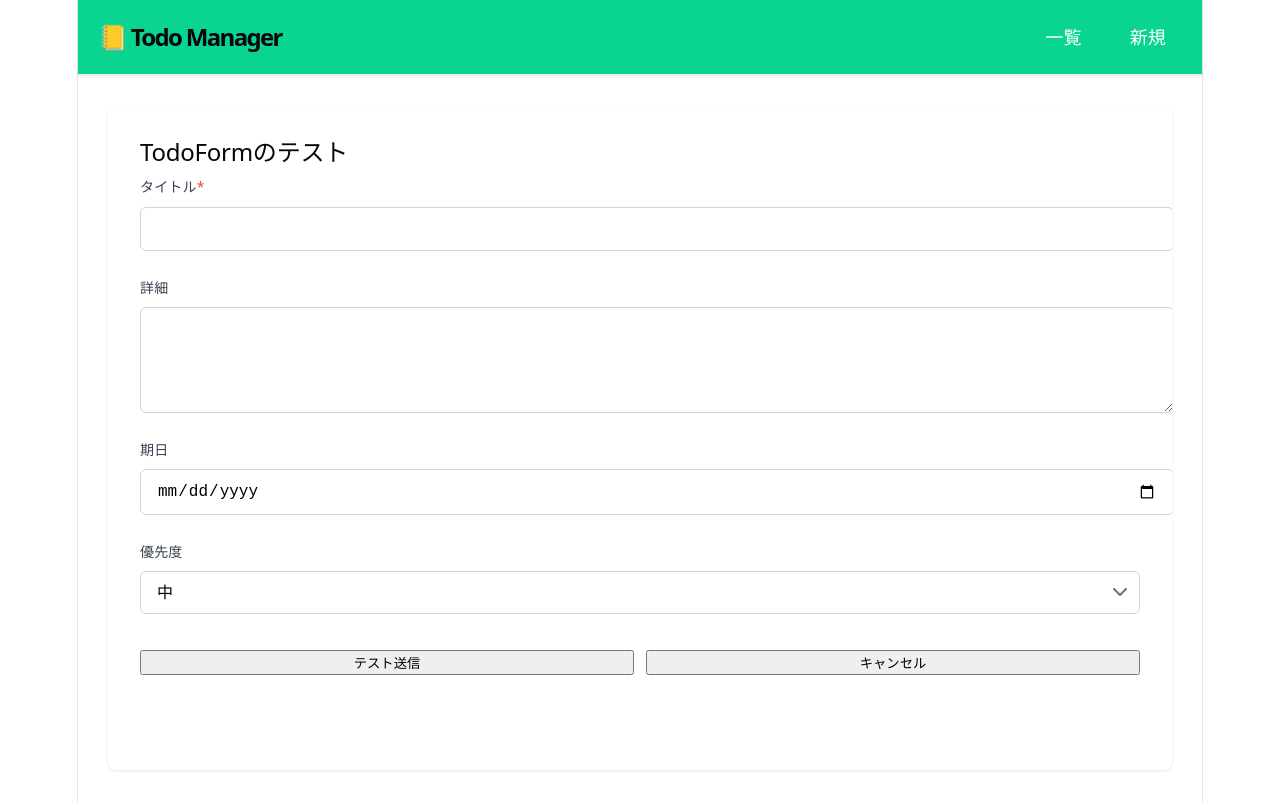
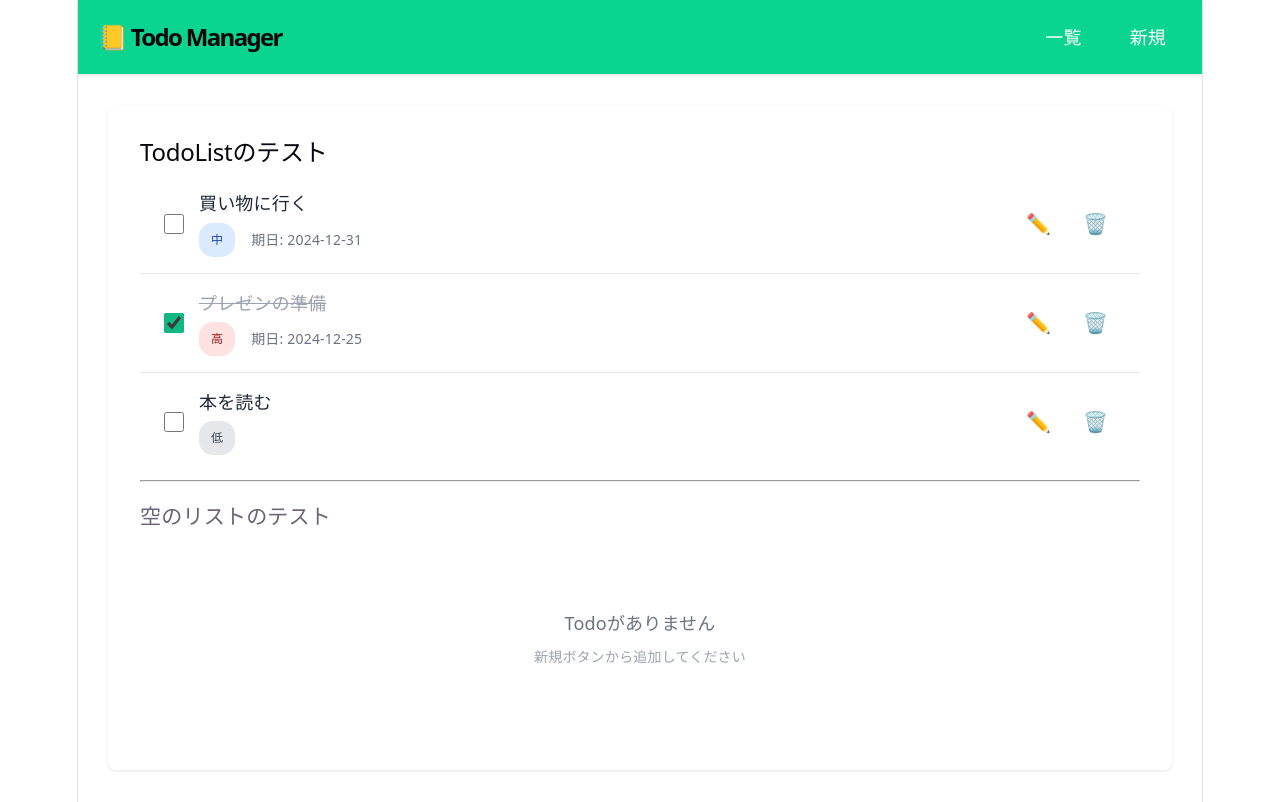
Before and after one commit to navyfish216/sandbox-react, a React (Vite) app in the folder my-todo-app/: page /todos in a window 1280 px wide. Built offline with nearby package versions, Linux system fonts and the light colour scheme.

Commit message:
React修行⑬-2：TodoItem,TodoList作成

```diff
--- a/my-todo-app/src/App.jsx
+++ b/my-todo-app/src/App.jsx
@@ -1,27 +1,60 @@
 import {BrowserRouter} from 'react-router-dom';
 import AppLayout from "./components/layout/AppLayout";
-import TodoForm from './components/todos/TodoForm';
+import TodoList from './components/todos/TodoList';
 import './App.css'
 
+// テスト用のダミーデータ
+const testTodos = [
+  {
+    id: "t1",
+    title: "買い物に行く",
+    detail: "牛乳とパンを買う",
+    priority: "medium",
+    dueDate: "2024-12-31",
+    completed: false
+  },
+  {
+    id: "t2",
+    title: "プレゼンの準備",
+    detail: "来週の会議用の資料を作成する",
+    priority: "high",
+    dueDate: "2024-12-25",
+    completed: true
+  },
+  {
+    id: "t3",
+    title: "本を読む",
+    detail: "",
+    priority: "low",
+    dueDate: "",
+    completed: false
+  }
+];
+
 function App() {
-  const handleSubmit = (values) => {
-    console.log("送信されたデータ：", values);
-    alert("フォームが送信されました！コンソールを確認してください。")
-  };
+  const handleToggle = (id) => {
+    console.log("完了状態を切り替え：", id);
+  }
+
+  const handleDelete = (id) => {
+    console.log("削除：", id);
+  }
 
   return (
     <BrowserRouter>
       <AppLayout>
-        <h2>TodoFormのテスト</h2>
-        <TodoForm
-          initialValues={{
-            title: "",
-            detail: "",
-            priority: "medium",
-            dueDate: ""
-          }}
-          onSubmit={handleSubmit}
-          submitText="テスト送信"
+        <h2>TodoListのテスト</h2>
+        <TodoList
+          todos={testTodos}
+          onToggle={handleToggle}
+          onDelete={handleDelete}
+        />
+        <hr />
+        <h3>空のリストのテスト</h3>
+        <TodoList
+          todos={[]}
+          onToggle={handleToggle}
+          onDelete={handleDelete}
         />
       </AppLayout>
     </BrowserRouter>
--- a/my-todo-app/src/components/todos/TodoItem.jsx
+++ b/my-todo-app/src/components/todos/TodoItem.jsx
@@ -0,0 +1,62 @@
+import {Link} from "react-router-dom";
+import "./TodoItem.css";
+
+const priorityColors = {
+  low: "priority-low",
+  medium: "priority-medium",
+  high: "priority-high",
+}
+
+const priorityLabels = {
+  low: "低",
+  medium: "中",
+  high: "高"
+}
+
+export default function TodoItem({todo, onToggle, onDelete}) {
+  return (
+    <li className={`todo-item ${todo.completed ? 'completed' : ''}`}>
+      <div className="todo-item-content">
+        <input
+          type="checkbox"
+          checked={todo.completed}
+          onChange={() => onToggle(todo.id)}
+          className="todo-checkbox"
+        />
+
+        <div className="todo-details">
+          <span className={todo.completed ? "todo-title completed": "todo-title"}>
+            {todo.title}
+          </span>
+          <div className="todo-meta">
+            <span className={`priority-badge ${priorityColors[todo.priority]}`}>
+              {priorityLabels[todo.priority]}
+            </span>
+            {todo.dueDate && (
+              <span className="due-date">
+                期日: {todo.dueDate}
+              </span>
+            )}
+          </div>
+        </div>
+      </div>
+
+      <div className="todo-actions">
+        <Link
+          todo={`/todos/${todo.id}/edit`}
+          className="action-btn edit-btn"
+          title="編集"
+        >
+          ✏️
+        </Link>
+        <button
+          onClick={() => onDelete(todo.id)}
+          className="action-btn delete-btn"
+          title="削除"
+        >
+          🗑️
+        </button>
+      </div>
+    </li>
+  );
+}
--- a/my-todo-app/src/components/todos/TodoList.jsx
+++ b/my-todo-app/src/components/todos/TodoList.jsx
@@ -0,0 +1,26 @@
+import TodoItem from "./TodoItem";
+import "./TodoList.css";
+
+export default function TodoList({todos, onToggle, onDelete}) {
+  if (todos.length === 0) {
+    return (
+      <div className="empty-state">
+        <p className="empty-message">Todoがありません</p>
+        <p className="empty-sub">新規ボタンから追加してください</p>
+      </div>
+    );
+  }
+
+  return (
+    <ul className="todo-list">
+      {todos.map(todo => (
+        <TodoItem
+          key={todo.id}
+          todo={todo}
+          onToggle={onToggle}
+          onDelete={onDelete}
+        />
+      ))}
+    </ul>
+  );
+}
```
